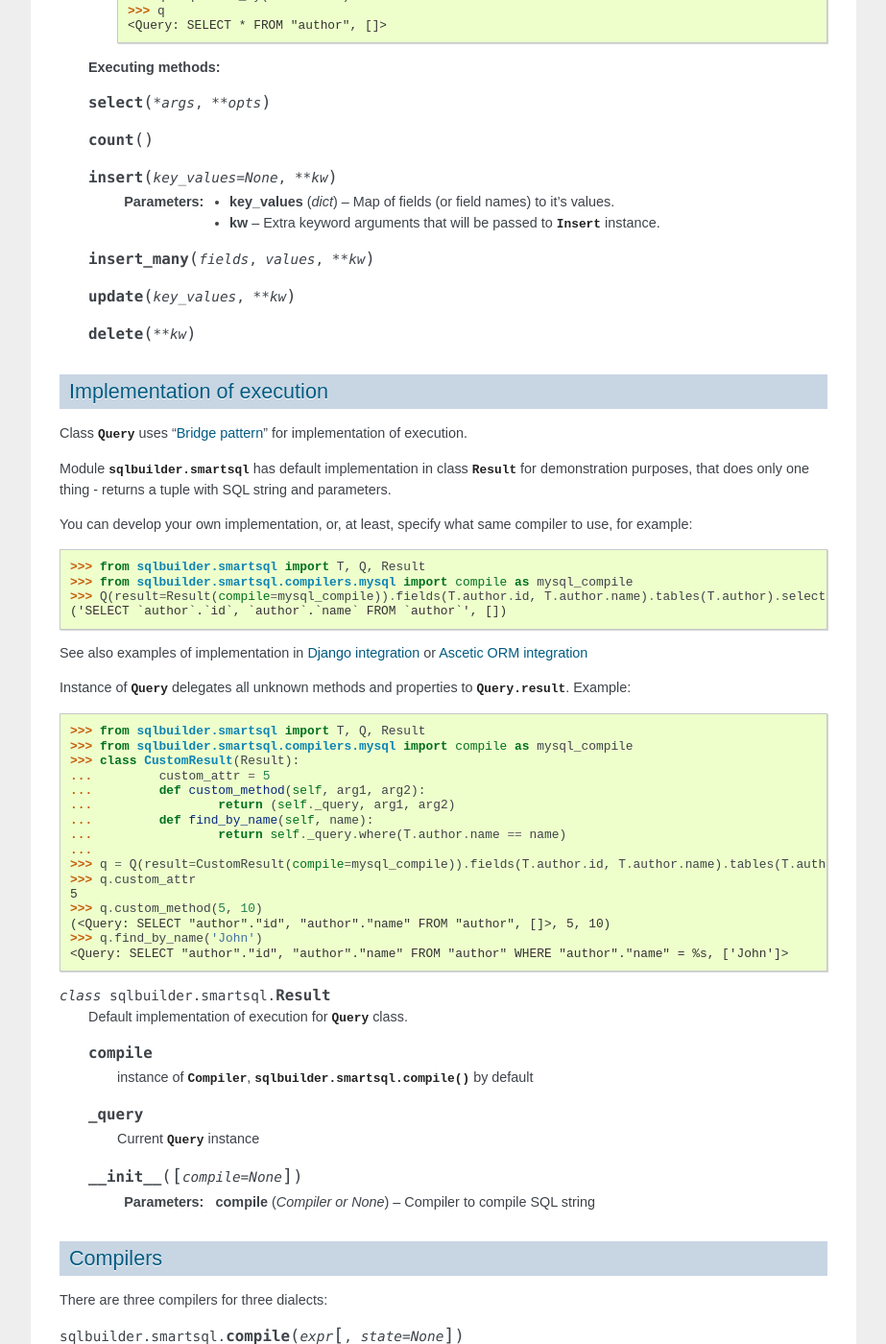
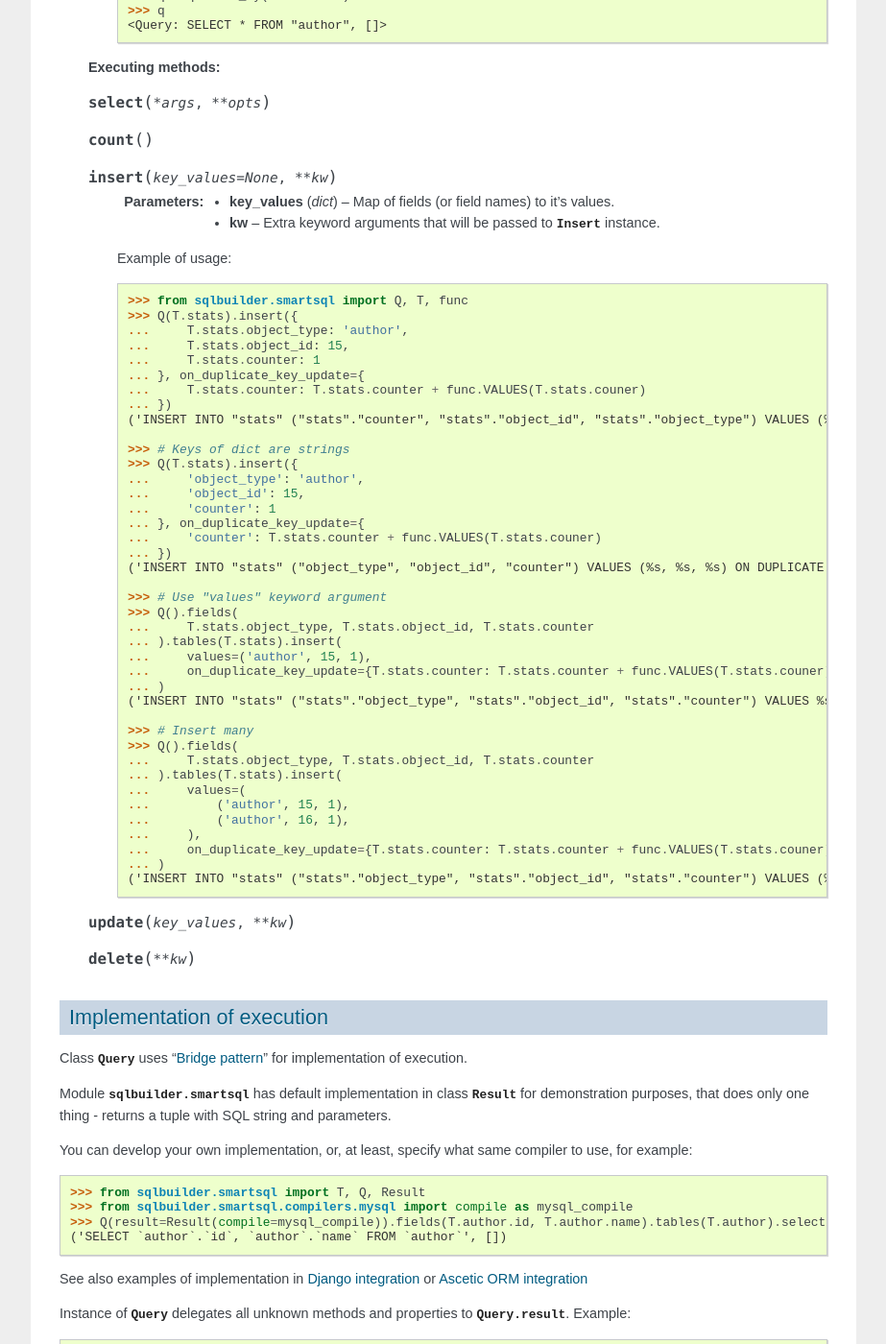
Before and after one commit to vmuriart/sqlbuilder, a Sphinx documentation site: the page built from docs/index.rst, in a window 1280 px wide and 1400 px high, scrolled down 9750 px. Shown: the whole window at 96% size, without its empty margins (198-1121 px from the left). Built offline with Sphinx 7.4.7, drawn with Linux system fonts in a browser that asks for light colours.

Commit message:
docs for Query().insert()

```diff
--- a/docs/conf.py
+++ b/docs/conf.py
@@ -30,18 +30,23 @@ import shlex
 # extensions coming with Sphinx (named 'sphinx.ext.*') or your custom
 # ones.
 extensions = [
-    'sphinx.ext.viewcode',
-    # 'sphinx.ext.linkcode',
+    # 'sphinx.ext.viewcode',
+    'sphinx.ext.linkcode',
     'sphinx.ext.autodoc',
 ]
 
-def __linkcode_resolve(domain, info):
+def get_module_path(mod_name):
+    __import__(mod_name)
+    mod = sys.modules[mod_name]
+    path = mod.__file__.split('sqlbuilder/', 1)[1].replace(".pyc", ".py").replace('\\', '/')
+    return path
+
+def linkcode_resolve(domain, info):
     if domain != 'py':
         return None
     if not info['module']:
         return None
-    filename = info['module'].replace('.', '/')
-    return "https://bitbucket.org/emacsway/sqlbuilder/src/default/%s.py" % filename
+    return "https://bitbucket.org/emacsway/sqlbuilder/src/default/%s" % get_module_path(info['module'])
 
 # Add any paths that contain templates here, relative to this directory.
 templates_path = ['_templates']
--- a/docs/index.rst
+++ b/docs/index.rst
@@ -609,7 +609,48 @@ Query object
         :type key_values: dict
         :param kw: Extra keyword arguments that will be passed to :class:`Insert` instance.
 
-    .. method:: insert_many(fields, values, **kw)
+        Example of usage::
+
+            >>> from sqlbuilder.smartsql import Q, T, func
+            >>> Q(T.stats).insert({
+            ...     T.stats.object_type: 'author',
+            ...     T.stats.object_id: 15,
+            ...     T.stats.counter: 1
+            ... }, on_duplicate_key_update={
+            ...     T.stats.counter: T.stats.counter + func.VALUES(T.stats.couner)
+            ... })
+            ('INSERT INTO "stats" ("stats"."counter", "stats"."object_id", "stats"."object_type") VALUES (%s, %s, %s) ON DUPLICATE KEY UPDATE "stats"."counter" = "stats"."counter" + VALUES("stats"."couner")', [1, 15, 'author'])
+
+            >>> # Keys of dict are strings
+            >>> Q(T.stats).insert({
+            ...     'object_type': 'author',
+            ...     'object_id': 15,
+            ...     'counter': 1
+            ... }, on_duplicate_key_update={
+            ...     'counter': T.stats.counter + func.VALUES(T.stats.couner)
+            ... })
+            ('INSERT INTO "stats" ("object_type", "object_id", "counter") VALUES (%s, %s, %s) ON DUPLICATE KEY UPDATE "counter" = "stats"."counter" + VALUES("stats"."couner")', ['author', 15, 1])
+
+            >>> # Use "values" keyword argument
+            >>> Q().fields(
+            ...     T.stats.object_type, T.stats.object_id, T.stats.counter
+            ... ).tables(T.stats).insert(
+            ...     values=('author', 15, 1),
+            ...     on_duplicate_key_update={T.stats.counter: T.stats.counter + func.VALUES(T.stats.couner)}
+            ... )
+            ('INSERT INTO "stats" ("stats"."object_type", "stats"."object_id", "stats"."counter") VALUES %s, %s, %s ON DUPLICATE KEY UPDATE "stats"."counter" = "stats"."counter" + VALUES("stats"."couner")', ['author', 15, 1])
+
+            >>> # Insert many
+            >>> Q().fields(
+            ...     T.stats.object_type, T.stats.object_id, T.stats.counter
+            ... ).tables(T.stats).insert(
+            ...     values=(
+            ...         ('author', 15, 1),
+            ...         ('author', 16, 1),
+            ...     ),
+            ...     on_duplicate_key_update={T.stats.counter: T.stats.counter + func.VALUES(T.stats.couner)}
+            ... )
+            ('INSERT INTO "stats" ("stats"."object_type", "stats"."object_id", "stats"."counter") VALUES (%s, %s, %s), (%s, %s, %s) ON DUPLICATE KEY UPDATE "stats"."counter" = "stats"."counter" + VALUES("stats"."couner")', ['author', 15, 1, 'author', 16, 1])
 
     .. method:: update(key_values, **kw)
 
```
Also changed, not shown: 2 other files.
